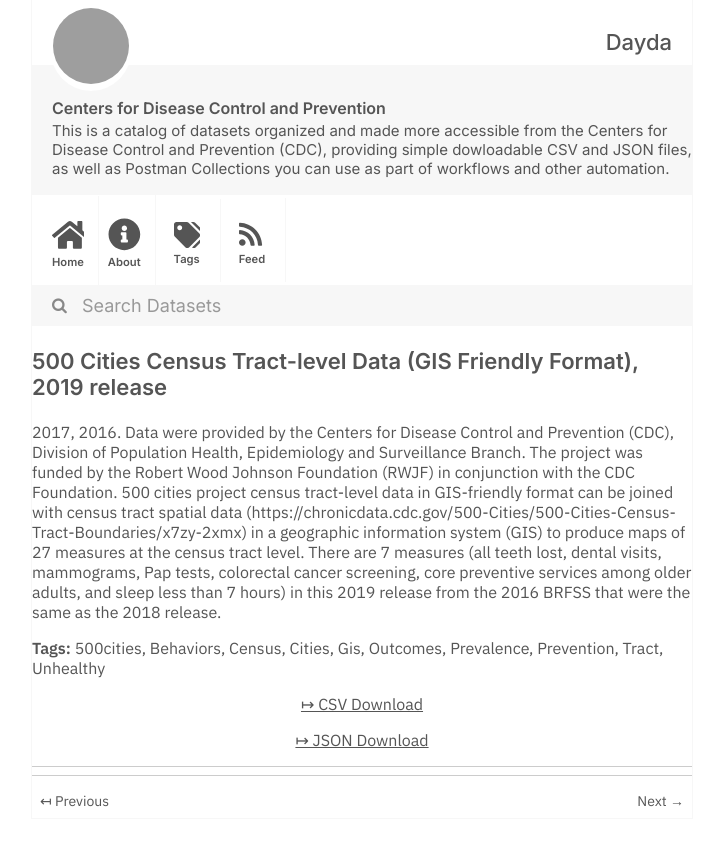
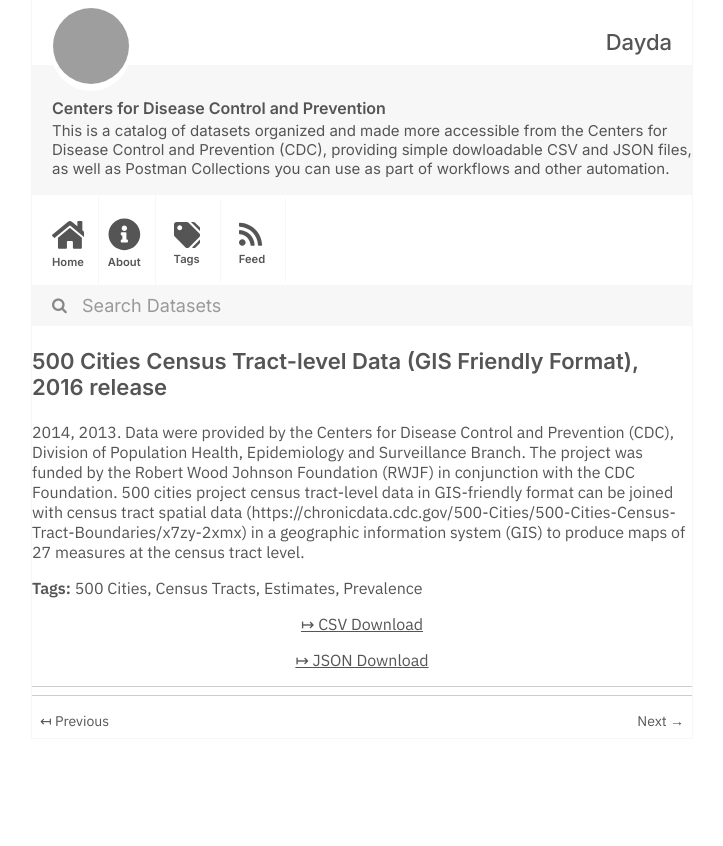
Before and after one commit to dayda-entities/centers-for-disease-control-and-prevention, a Jekyll site: the page built from _posts/2020-11-12-500-cities-census-tract-level-.md, in a window 1280 px wide, cut to the strip 0-846 px from the top of the page. Shown: the whole strip, without its empty margins (278-1001 px from the left). Built offline with Jekyll 4.4.1, drawn with Linux system fonts in a browser that asks for light colours; grey boxes are pictures that could not be loaded.

Commit message:
Publish Data

```diff
--- a/_posts/2020-11-12-500-cities-census-tract-level-.md
+++ b/_posts/2020-11-12-500-cities-census-tract-level-.md
@@ -1,24 +1,18 @@
 ---
-title: '500 Cities Census Tract-level Data (GIS Friendly Format), 2019 release'
-created: '2020-11-12T12:15:08.826798'
-modified: '2021-04-21T19:29:07.706539'
+title: '500 Cities Census Tract-level Data (GIS Friendly Format), 2016 release'
+created: '2020-11-12T12:13:05.871682'
+modified: '2021-04-21T19:14:35.198220'
 state: active
 type: dataset
 tags:
-  - 500cities
-  - Behaviors
-  - Census
-  - Cities
-  - Gis
-  - Outcomes
+  - 500 Cities
+  - Census Tracts
+  - Estimates
   - Prevalence
-  - Prevention
-  - Tract
-  - Unhealthy
 groups: []
-csv_url: 'https://data.cdc.gov/api/views/k86t-wghb/rows.csv?accessType=DOWNLOAD'
-json_url: 'https://data.cdc.gov/api/views/k86t-wghb/rows.json?accessType=DOWNLOAD'
+csv_url: 'https://data.cdc.gov/api/views/5mtz-k78d/rows.csv?accessType=DOWNLOAD'
+json_url: 'https://data.cdc.gov/api/views/5mtz-k78d/rows.json?accessType=DOWNLOAD'
 layout: post
 
 ---
-2017, 2016. Data were provided by the Centers for Disease Control and Prevention (CDC), Division of Population Health, Epidemiology and Surveillance Branch. The project was funded by the Robert Wood Johnson Foundation (RWJF) in conjunction with the CDC Foundation. 500 cities project census tract-level data in GIS-friendly format can be joined with census tract spatial data (https://chronicdata.cdc.gov/500-Cities/500-Cities-Census-Tract-Boundaries/x7zy-2xmx) in a geographic information system (GIS) to produce maps of 27 measures at the census tract level. There are 7 measures (all teeth lost, dental visits, mammograms, Pap tests, colorectal cancer screening, core preventive services among older adults, and sleep less than 7 hours) in this 2019 release from the 2016 BRFSS that were the same as the 2018 release.
+2014, 2013. Data were provided by the Centers for Disease Control and Prevention (CDC), Division of Population Health, Epidemiology and Surveillance Branch. The project was funded by the Robert Wood Johnson Foundation (RWJF) in conjunction with the CDC Foundation. 500 cities project census tract-level data in GIS-friendly format can be joined with census tract spatial data (https://chronicdata.cdc.gov/500-Cities/500-Cities-Census-Tract-Boundaries/x7zy-2xmx) in a geographic information system (GIS) to produce maps of 27 measures at the census tract level.
```
